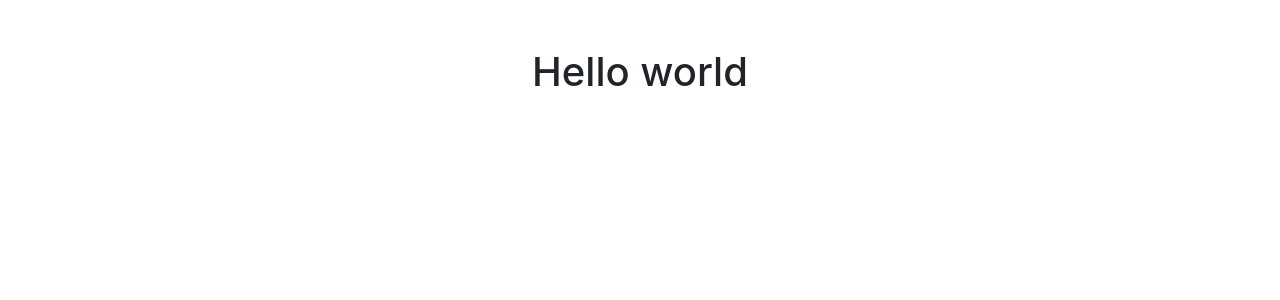
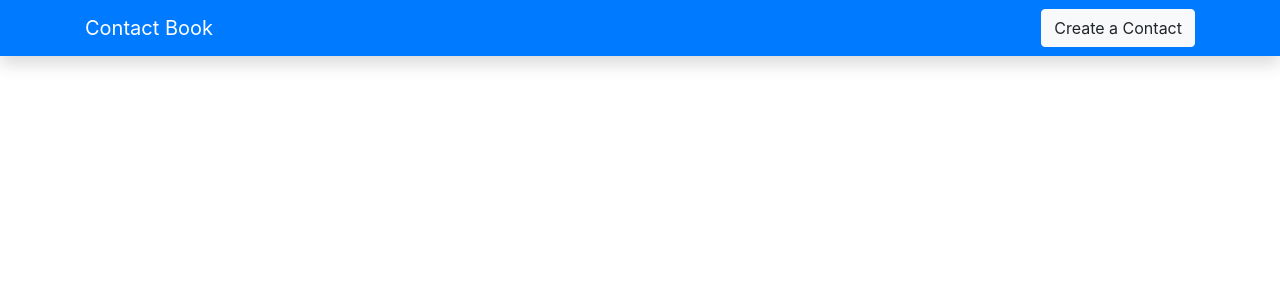
Before and after one commit to killcodeX/contactManager-redux, a React (Create React App) app: page / in a window 1280 px wide. Shown: the top 300 px of the page. Built offline with nearby package versions, Linux system fonts and the light colour scheme.

Commit message:
added navbar

```diff
--- a/src/App.js
+++ b/src/App.js
@@ -1,10 +1,11 @@
 import React from 'react';
+import Navbar from './components/navbar'
 import './App.css';
 
 function App() {
   return (
     <div className="App">
-      <h1 className='mt-5'>Hello world</h1>
+      <Navbar/>
     </div>
   );
 }
--- /dev/null
+++ b/src/components/navbar.js
@@ -0,0 +1,16 @@
+import React from "react";
+
+export default function Navbar() {
+  return (
+    <nav className="navbar shadow fixed-top navbar-expand-sm navbar-dark bg-primary">
+      <div className='container'>
+        <a href="#" className='navbar-brand'>
+            Contact Book
+        </a>
+        <div>
+            <a href="#" className="btn btn-light ml-auto">Create a Contact</a>
+        </div>
+      </div>
+    </nav>
+  );
+}
```
